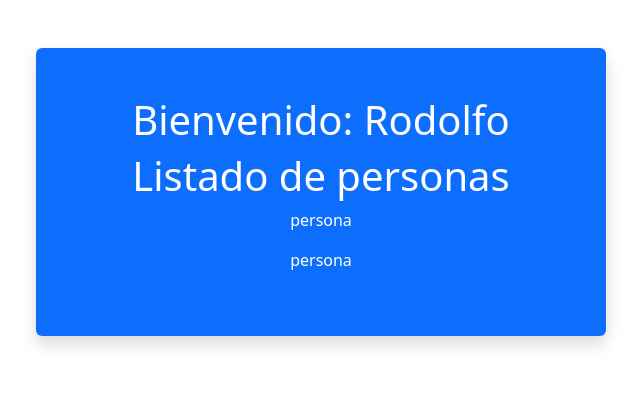
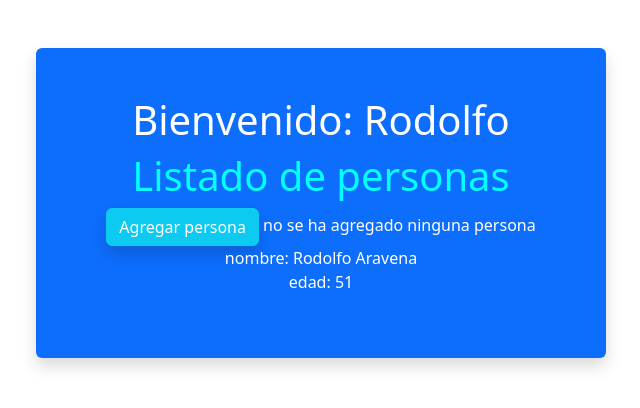
Before and after one commit to rodolfo341/trabajos-angular, an Angular app: page / in a window 1280 px wide. Shown: the top 408 px of the page, without its empty margins (319-959 px from the left). Built offline with nearby package versions, Linux system fonts and the light colour scheme.

Commit message:
se agrega propertie binding y event binding

```diff
--- a/src/app/persona/persona.component.html
+++ b/src/app/persona/persona.component.html
@@ -1 +1,15 @@
-<p>persona</p>
+<p>
+    nombre: {{nombre + " " + apellido}}
+    <br>
+    edad: {{getEdad() + 1 }}
+</p>
+
+
+
+
+
+<!--<div (keyup)="0">
+    <label for="" class="me-3">Repetidor: </label><br>
+    <input type="text" #entrada> <br>
+    {{entrada.value}}
+</div>-->
--- a/src/app/persona/persona.component.ts
+++ b/src/app/persona/persona.component.ts
@@ -1,15 +1,18 @@
-import { Component, OnInit } from '@angular/core';
+import { Component } from '@angular/core';
 
 @Component({
   selector: 'app-persona',
   templateUrl: './persona.component.html',
   styleUrls: ['./persona.component.css']
 })
-export class PersonaComponent implements OnInit {
+export class PersonaComponent {
 
-  constructor() { }
+    nombre: string = "Rodolfo";
+    apellido: string = "Aravena";
+    private edad: number = 50;
 
-  ngOnInit(): void {
-  }
+    getEdad (): number {
+        return this.edad;
+    }
 
 }
--- a/src/app/personas/personas.component.css
+++ b/src/app/personas/personas.component.css
@@ -0,0 +1,8 @@
+h1 {
+    color: aqua;
+}
+
+.btn:hover {
+    background-color: black;
+    color: aliceblue;
+}
--- a/src/app/personas/personas.component.html
+++ b/src/app/personas/personas.component.html
@@ -1,3 +1,10 @@
 <h1>Listado de personas</h1>
+
+<button class="btn btn-info shadow text-white" [disabled] = 'deshabilitar'
+(click) = 'agregarPersona()'
+>
+    Agregar persona
+</button>
+{{mensaje}}
+
 <app-persona></app-persona>
-<app-persona></app-persona>
--- a/src/app/personas/personas.component.ts
+++ b/src/app/personas/personas.component.ts
@@ -7,6 +7,13 @@ import { Component, OnInit } from '@angular/core';
 })
 export class PersonasComponent implements OnInit {
 
+    deshabilitar = false;
+    mensaje = "no se ha agregado ninguna persona";
+
+    agregarPersona(){
+        this.mensaje = "Persona agregada";
+    }
+
     constructor() { }
 
     ngOnInit(): void {
```
